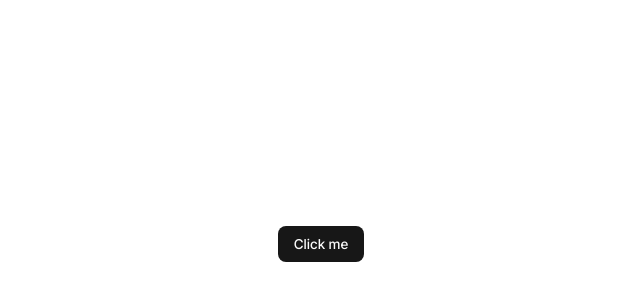
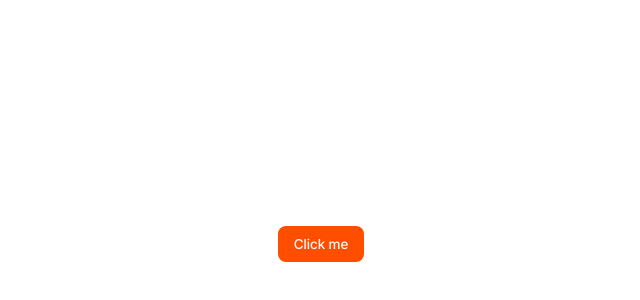
Before and after one commit to 9th-Ne-O-rdinary-Hackathon-Y/FE, a React (Vite) app: page / in a window 1280 px wide. Shown: the part 156-456 px from the top of the page, without its empty margins (319-959 px from the left). Built offline with nearby package versions, Linux system fonts and the light colour scheme.

Commit message:
feat: 컬러 디자인 시스템 추가

```diff
--- a/src/index.css
+++ b/src/index.css
@@ -51,41 +51,77 @@
   --color-sidebar-accent-foreground: var(--sidebar-accent-foreground);
   --color-sidebar-border: var(--sidebar-border);
   --color-sidebar-ring: var(--sidebar-ring);
+
+  /* Key Colors */
+  --color-key-01: oklch(0.669 0.223 37.2);
+  --color-key-02: oklch(0.689 0.208 40.9);
+
+  /* Gray Scale */
+  --color-gray-01: oklch(0.982 0 0);
+  --color-gray-02: oklch(0.952 0 0);
+  --color-gray-03: oklch(0.861 0 0);
+  --color-gray-04: oklch(0.823 0 0);
+  --color-gray-05: oklch(0.676 0 0);
+  --color-gray-06: oklch(0.379 0 0);
+  --color-gray-07: oklch(0.321 0 0);
+  --color-gray-08: oklch(0.2 0 0);
+
+  /* Orange Scale */
+  --color-orange-01: oklch(0.963 0.02 48.5);
+  --color-orange-02: oklch(0.926 0.042 48.2);
+  --color-orange-03: oklch(0.89 0.063 48);
+  --color-orange-04: oklch(0.855 0.086 47.7);
+  --color-orange-05: oklch(0.792 0.131 47.9);
+  --color-orange-06: oklch(0.735 0.173 45.6);
+  --color-orange-07: oklch(0.585 0.174 41.4);
+  --color-orange-08: oklch(0.476 0.138 42.2);
 }
 
 :root {
   --radius: 0.625rem;
-  --background: oklch(1 0 0);
-  --foreground: oklch(0.145 0 0);
-  --card: oklch(1 0 0);
-  --card-foreground: oklch(0.145 0 0);
-  --popover: oklch(1 0 0);
-  --popover-foreground: oklch(0.145 0 0);
-  --primary: oklch(0.205 0 0);
-  --primary-foreground: oklch(0.985 0 0);
-  --secondary: oklch(0.97 0 0);
-  --secondary-foreground: oklch(0.205 0 0);
-  --muted: oklch(0.97 0 0);
-  --muted-foreground: oklch(0.556 0 0);
-  --accent: oklch(0.97 0 0);
-  --accent-foreground: oklch(0.205 0 0);
-  --destructive: oklch(0.577 0.245 27.325);
-  --border: oklch(0.922 0 0);
-  --input: oklch(0.922 0 0);
-  --ring: oklch(0.708 0 0);
-  --chart-1: oklch(0.646 0.222 41.116);
-  --chart-2: oklch(0.6 0.118 184.704);
-  --chart-3: oklch(0.398 0.07 227.392);
-  --chart-4: oklch(0.828 0.189 84.429);
-  --chart-5: oklch(0.769 0.188 70.08);
-  --sidebar: oklch(0.985 0 0);
-  --sidebar-foreground: oklch(0.145 0 0);
-  --sidebar-primary: oklch(0.205 0 0);
-  --sidebar-primary-foreground: oklch(0.985 0 0);
-  --sidebar-accent: oklch(0.97 0 0);
-  --sidebar-accent-foreground: oklch(0.205 0 0);
-  --sidebar-border: oklch(0.922 0 0);
-  --sidebar-ring: oklch(0.708 0 0);
+  /* Background & Foreground */
+  --background: var(--color-gray-01);
+  --foreground: var(--color-gray-08);
+  /* Card */
+  --card: var(--color-gray-01);
+  --card-foreground: var(--color-gray-08);
+  /* Popover */
+  --popover: var(--color-gray-01);
+  --popover-foreground: var(--color-gray-08);
+  /* Primary (Key Colors) */
+  --primary: var(--color-key-01);
+  --primary-foreground: var(--color-gray-01);
+  /* Secondary */
+  --secondary: var(--color-gray-02);
+  --secondary-foreground: var(--color-gray-08);
+  /* Muted */
+  --muted: var(--color-gray-02);
+  --muted-foreground: var(--color-gray-06);
+  /* Accent (Orange Scale) */
+  --accent: var(--color-orange-02);
+  --accent-foreground: var(--color-gray-08);
+  /* Destructive (Orange Scale) */
+  --destructive: var(--color-orange-07);
+  /* Border & Input */
+  --border: var(--color-gray-03);
+  --input: var(--color-gray-02);
+  /* Ring (Focus) */
+  --ring: var(--color-key-01);
+  /* Chart Colors */
+  --chart-1: var(--color-key-01);
+  --chart-2: var(--color-orange-05);
+  --chart-3: var(--color-orange-07);
+  --chart-4: var(--color-gray-05);
+  --chart-5: var(--color-gray-07);
+  /* Sidebar */
+  --sidebar: var(--color-gray-01);
+  --sidebar-foreground: var(--color-gray-08);
+  --sidebar-primary: var(--color-key-01);
+  --sidebar-primary-foreground: var(--color-gray-01);
+  --sidebar-accent: var(--color-gray-02);
+  --sidebar-accent-foreground: var(--color-gray-08);
+  --sidebar-border: var(--color-gray-03);
+  --sidebar-ring: var(--color-key-01);
 }
 
 @layer base {
```
